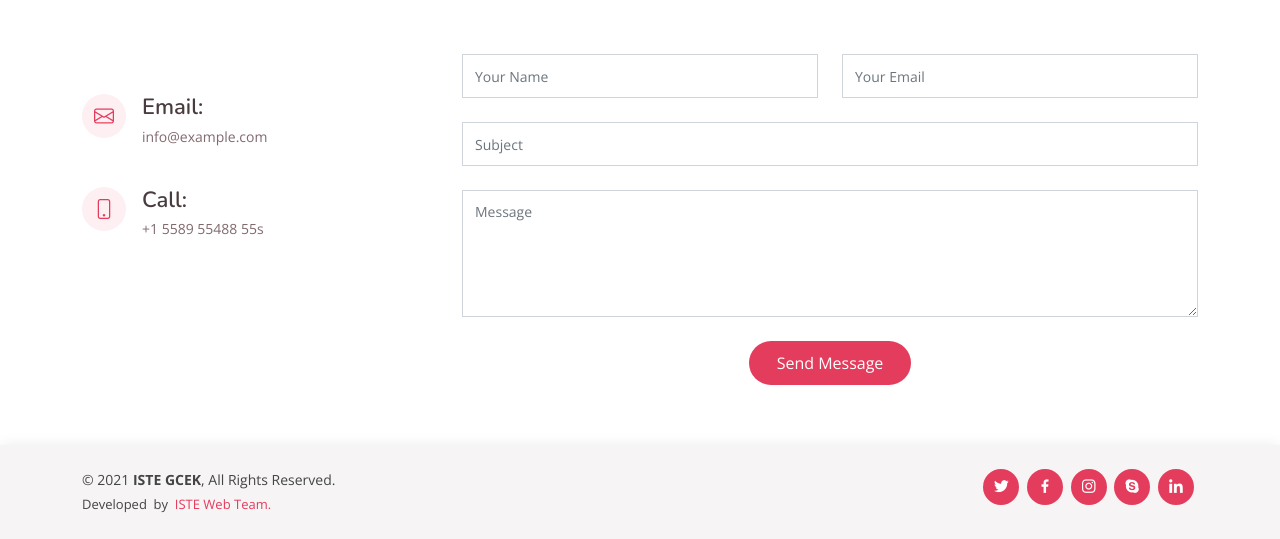
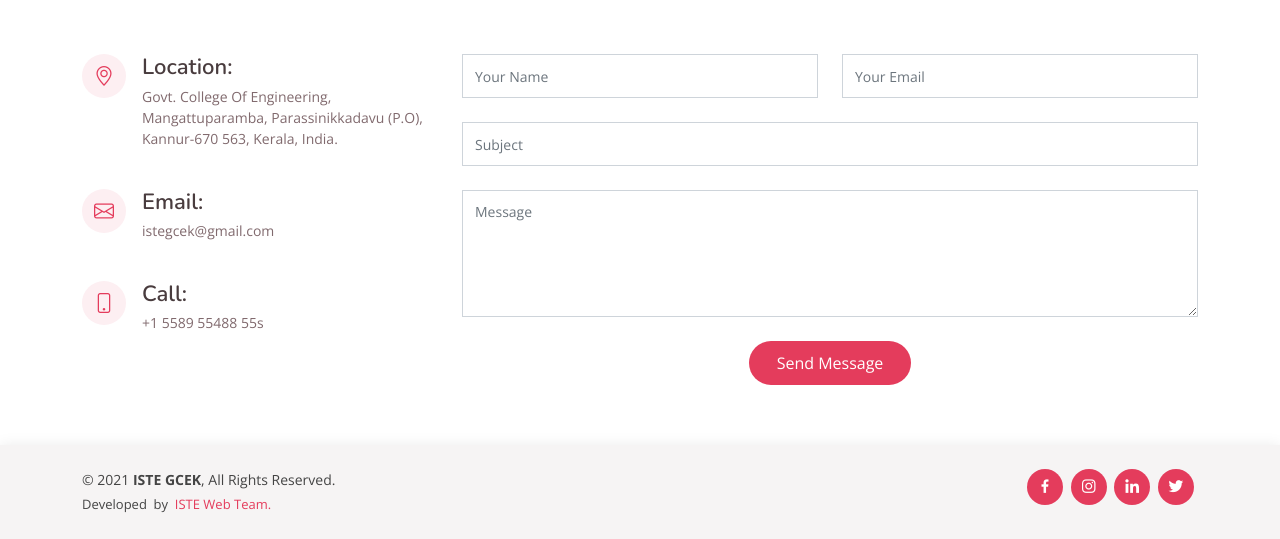
Before and after one commit to arshaddanish/iste-gcek-website, a PHP site: page / in a window 1280 px wide. Shown: the part 5667-6206 px from the top of the page. Run offline with PHP 8.4, Linux system fonts and the light colour scheme; style sheets or scripts are compiled from the project's sources.

Commit message:
update social media links

```diff
--- a/index.html
+++ b/index.html
@@ -610,16 +610,17 @@
 
           <div class="col-lg-4">
             <div class="info">
-              <!-- <div class="address">
+              <div class="address">
                 <i class="bi bi-geo-alt"></i>
                 <h4>Location:</h4>
-                <p>A108 Adam Street, New York, NY 535022</p>
-              </div> -->
+                <p>Govt. College Of Engineering, Mangattuparamba, Parassinikkadavu (P.O), Kannur-670 563, Kerala, India.
+                </p>
+              </div>
 
               <div class="email">
                 <i class="bi bi-envelope"></i>
                 <h4>Email:</h4>
-                <p>info@example.com</p>
+                <p>istegcek@gmail.com</p>
               </div>
 
               <div class="phone">
@@ -733,11 +734,11 @@
         </div>
       </div>
       <div class="social-links text-center text-md-right pt-3 pt-md-0">
+        <a href="https://www.facebook.com/GCEK.ISTE/" class="facebook"><i class="bx bxl-facebook"></i></a>
+        <a href="https://instagram.com/istegcekannur?utm_medium=copy_link" class="instagram"><i
+            class="bx bxl-instagram"></i></a>
+        <a href="https://www.linkedin.com/company/iste-gce-kannur" class="linkedin"><i class="bx bxl-linkedin"></i></a>
         <a href="#" class="twitter"><i class="bx bxl-twitter"></i></a>
-        <a href="#" class="facebook"><i class="bx bxl-facebook"></i></a>
-        <a href="#" class="instagram"><i class="bx bxl-instagram"></i></a>
-        <a href="#" class="google-plus"><i class="bx bxl-skype"></i></a>
-        <a href="#" class="linkedin"><i class="bx bxl-linkedin"></i></a>
       </div>
     </div>
   </footer><!-- End Footer -->
```
Also changed, not shown: assets/sass/style.scss (+10 -10 lines).
